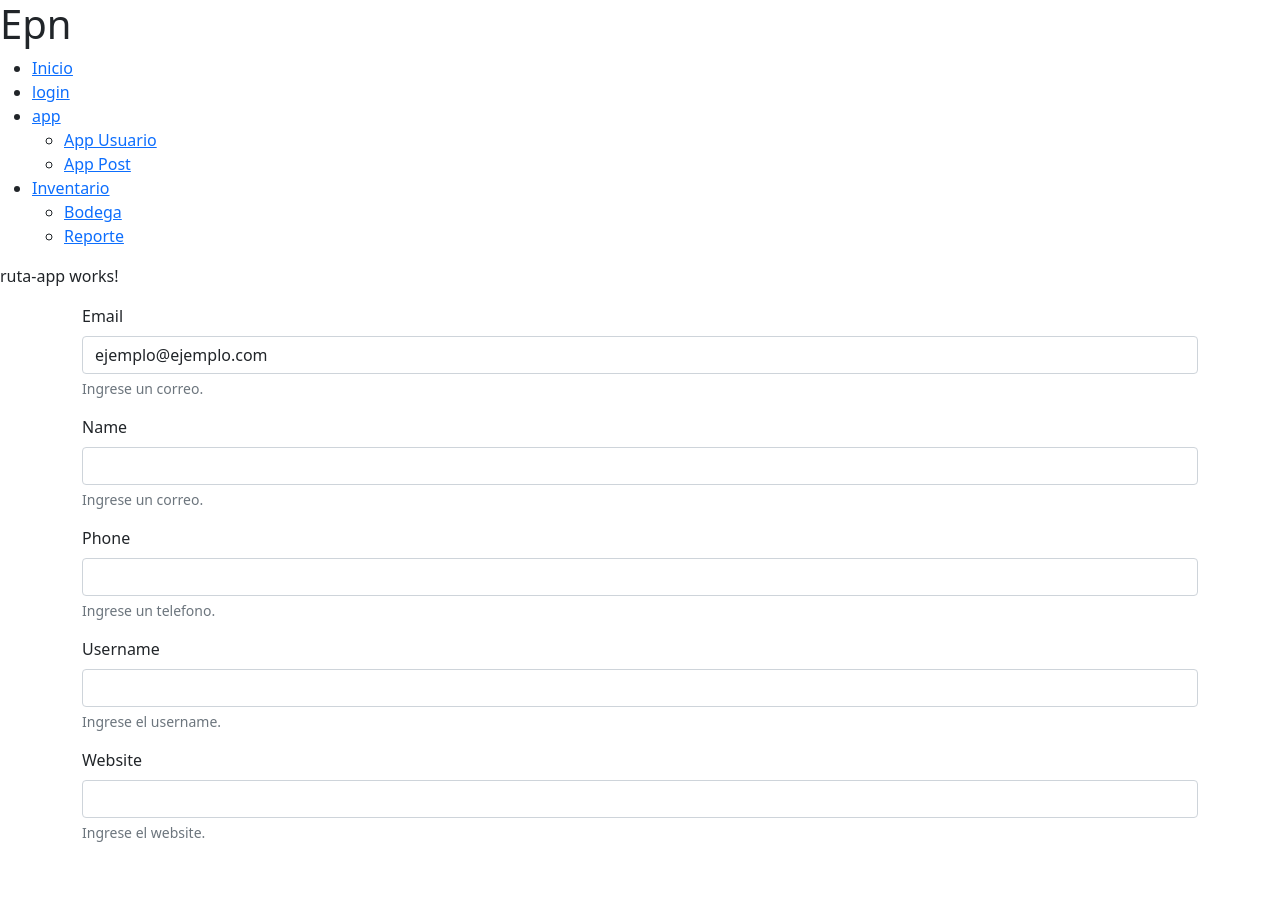
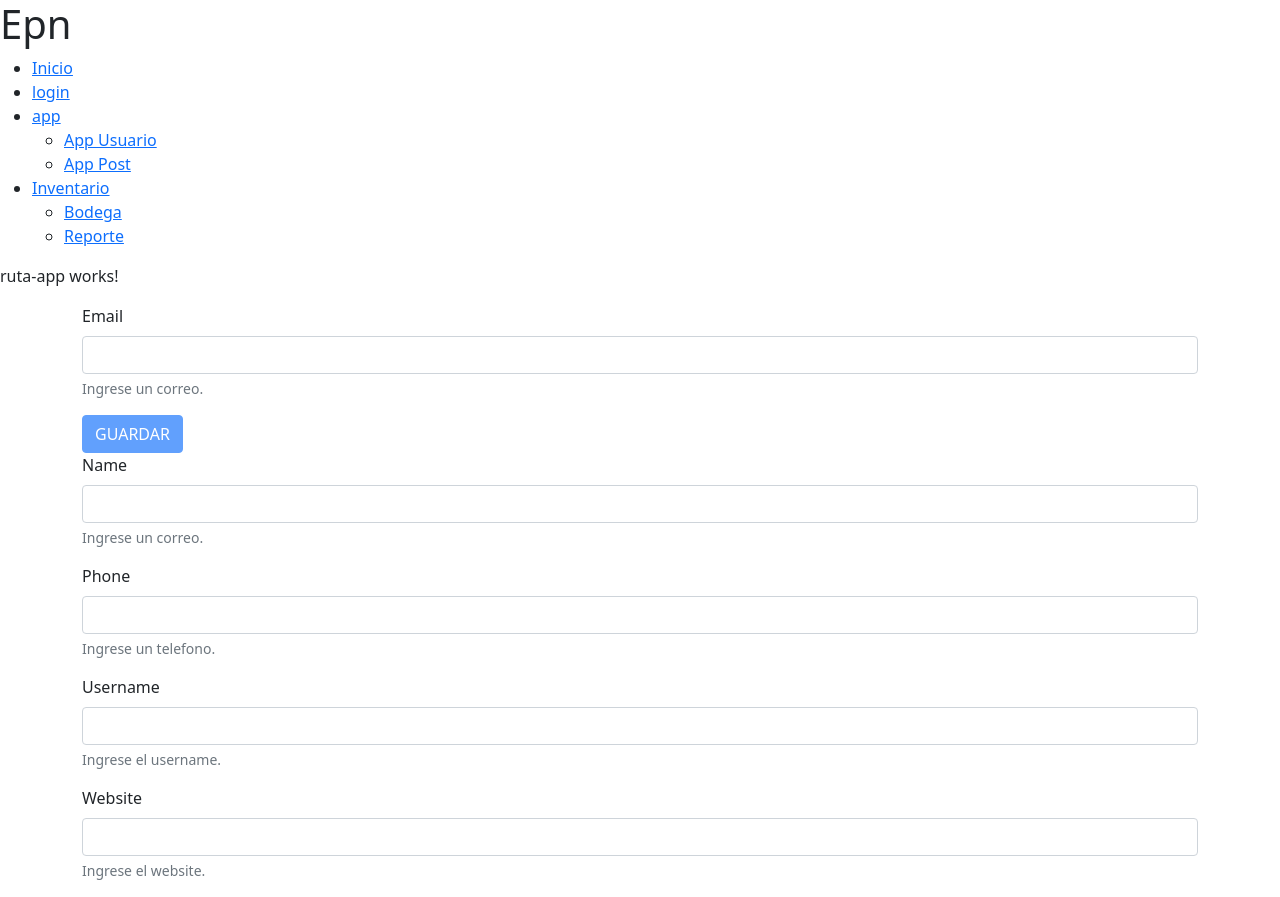
Before and after one commit to cgsuarez1979/christian-suarez-web-avanzada-ISDW813, an Angular app in the folder 03-angular/ejemplo/: page /#/app/usuario/1 in a window 1280 px wide. Before the commit the page ends 859 px from the top, so only its background shows below. Built offline with nearby package versions, Linux system fonts and the light colour scheme; no server answers.

Commit message:
Errores formulario

```diff
--- a/03-angular/ejemplo/src/app/rutas/ruta-usuario-perfil/ruta-usuario-perfil.component.html
+++ b/03-angular/ejemplo/src/app/rutas/ruta-usuario-perfil/ruta-usuario-perfil.component.html
@@ -18,7 +18,26 @@
            class="form-text">
         Ingrese un correo.
       </div>
+      <div *ngIf="formGroup.get('email')">
+        <div class="alert alert-warning"
+             role="alert" *ngIf="
+             formGroup.get('email')?.invalid &&
+             formGroup.get('email')?.touched &&
+             formGroup.get('email')?.dirty
+                    ">
+          <span *ngIf="formGroup.get('email')?.hasError('required')">
+            Correo requerido
+          </span>
+          <span *ngIf="formGroup.get('email')?.hasError('minlength')">
+            Minimo de caracteres 3
+          </span>
+        </div>
+      </div>
     </div>
+    <button class="btn btn-primary"
+            [disabled]="formGroup.invalid">
+      GUARDAR
+    </button>
     <!--    name -->
     <div class="mb-3">
       <label for="name"
--- a/03-angular/ejemplo/src/app/rutas/ruta-usuario-perfil/ruta-usuario-perfil.component.ts
+++ b/03-angular/ejemplo/src/app/rutas/ruta-usuario-perfil/ruta-usuario-perfil.component.ts
@@ -2,7 +2,7 @@ import {Component, OnInit} from '@angular/core';
 import {ActivatedRoute} from '@angular/router';
 import {UserJPHService} from '../../servicios/http/user-jph.service';
 import {UserJphInterface} from '../../servicios/http/interfaces/user-jph.interface';
-import {FormBuilder, FormControl, FormGroup} from '@angular/forms';
+import {FormBuilder, FormControl, FormGroup, Validators} from '@angular/forms';
 
 @Component({
   selector: 'app-ruta-usuario-perfil',
@@ -26,14 +26,31 @@ export class RutaUsuarioPerfilComponent implements OnInit {
     this.formGroup = this.formBuilder
       .group(
         {
-          email: new FormControl(
+          email: new FormControl( // [''], [Validors.required]
             {
-              value: 'ejemplo@ejemplo.com',
+              value: '',
               disabled: false
             },
-            [])
+            [
+              Validators.required, // min, max, minLength maxLength, email, pattern
+              Validators.minLength(3),
+            ]
+          )
         }
       );
+    const cambio$ = this.formGroup.valueChanges;
+    cambio$.subscribe({
+      next:(valor)=>{
+        if(this.formGroup){
+          console.log(valor, this.formGroup);
+          if(this.formGroup?.valid){
+            console.log('YUPI')
+          }else{
+            console.log(':(')
+          }
+        }
+      }
+    })
     const parametroRuta$ = this.activatedRoute.params
     parametroRuta$
       .subscribe({
```
